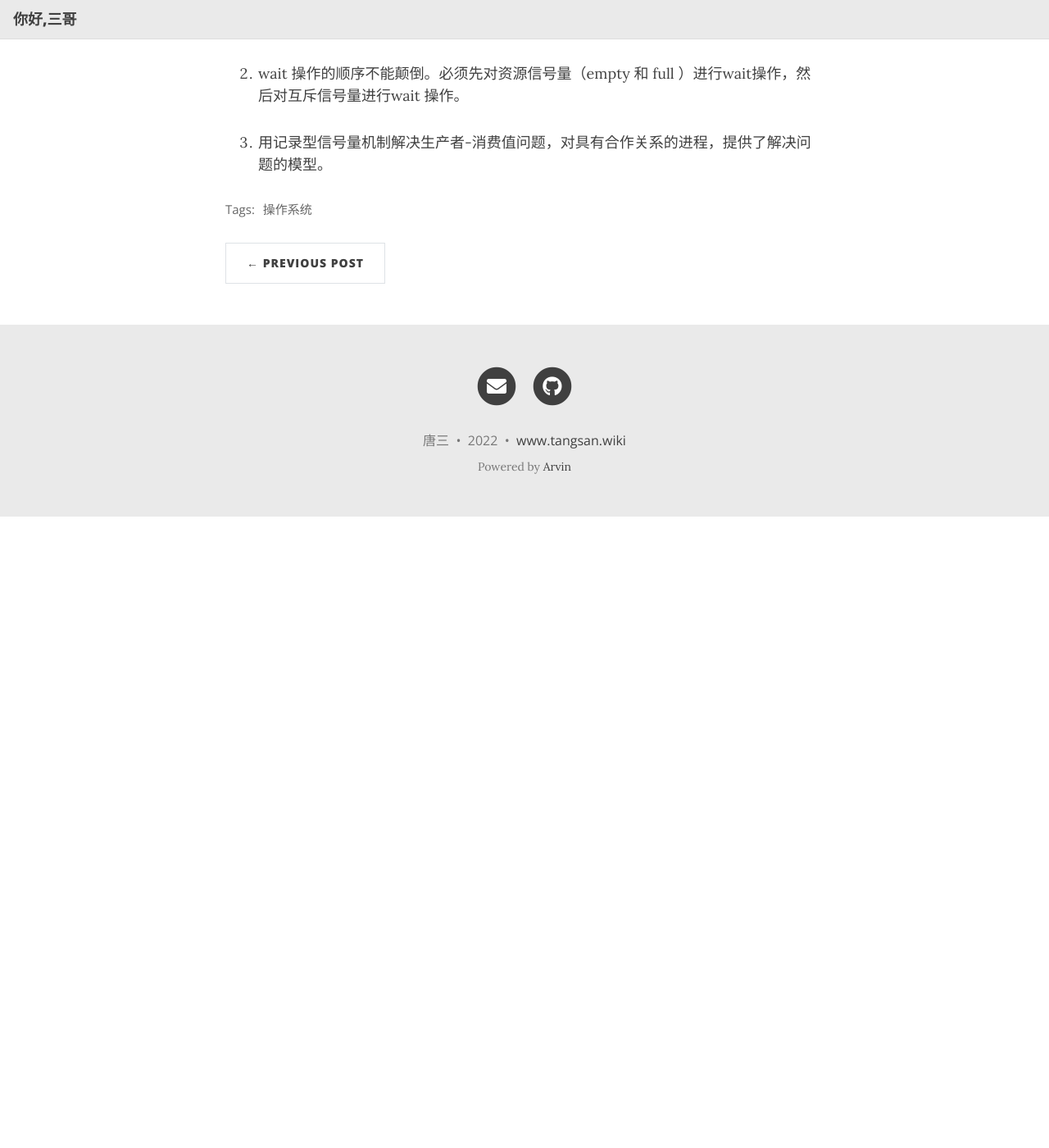
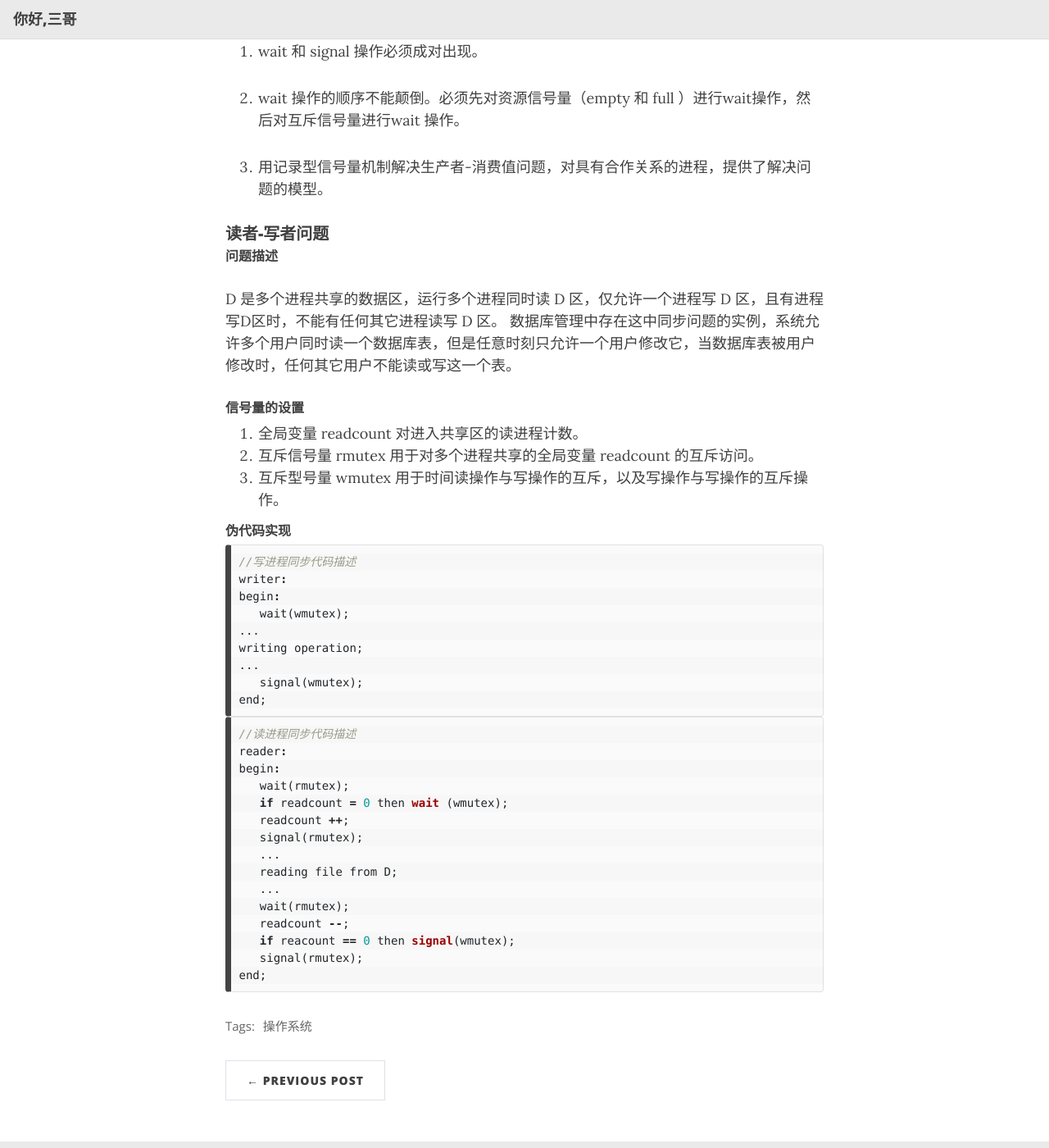
Before and after one commit to wangpf1024/ittarvin.github.io.expired, a Jekyll site: the page built from _posts/2022-07-22-Operating-System-进程-生产者和消费.md, in a window 1280 px wide and 1400 px high, scrolled down 1941 px. Shown: the whole window at 82% size. Built offline with Jekyll 4.4.1, drawn with Linux system fonts in a browser that asks for light colours; nearby versions of some CDN libraries; before the commit the page ends 2571 px from its top, so only the background shows below that; some of the changed text lies outside the part shown.

Commit message:
add os 生产者，消费值

````diff
--- a/_posts/2022-07-22-Operating-System-进程-生产者和消费.md
+++ b/_posts/2022-07-22-Operating-System-进程-生产者和消费.md
@@ -1,6 +1,6 @@
 ---
 layout: post
-subtitle: 《操作系统》 10小节： 系统调用，一般函数
+subtitle: 《操作系统》 10小节： 进程同步经典的问题，生产者-消费者问题和读者-写者问题。
 tags: [操作系统]
 comments: false
 cover-img: /assets/img/IMG_1753.JPG
@@ -75,3 +75,46 @@ end
 2. wait 操作的顺序不能颠倒。必须先对资源信号量（empty 和 full ）进行wait操作，然后对互斥信号量进行wait 操作。
 
 3. 用记录型信号量机制解决生产者-消费值问题，对具有合作关系的进程，提供了解决问题的模型。
+
+###  读者-写者问题
+
+#### 问题描述
+D 是多个进程共享的数据区，运行多个进程同时读 D 区，仅允许一个进程写 D 区，且有进程写D区时，不能有任何其它进程读写 D 区。
+数据库管理中存在这中同步问题的实例，系统允许多个用户同时读一个数据库表，但是任意时刻只允许一个用户修改它，当数据库表被用户修改时，任何其它用户不能读或写这一个表。
+
+#### 信号量的设置
+1. 全局变量 readcount 对进入共享区的读进程计数。
+2. 互斥信号量 rmutex 用于对多个进程共享的全局变量 readcount 的互斥访问。
+3. 互斥型号量 wmutex 用于时间读操作与写操作的互斥，以及写操作与写操作的互斥操作。
+
+####  伪代码实现
+
+```cpp
+//写进程同步代码描述
+writer:
+begin:
+   wait(wmutex);
+...
+writing operation;
+...
+   signal(wmutex);
+end;
+```
+
+```cpp
+//读进程同步代码描述
+reader:
+begin:
+   wait(rmutex);
+   if readcount = 0 then wait (wmutex);
+   readcount ++;
+   signal(rmutex);
+   ...
+   reading file from D;
+   ...
+   wait(rmutex);
+   readcount --;
+   if reacount == 0 then signal(wmutex);
+   signal(rmutex);
+end;
+```
````
